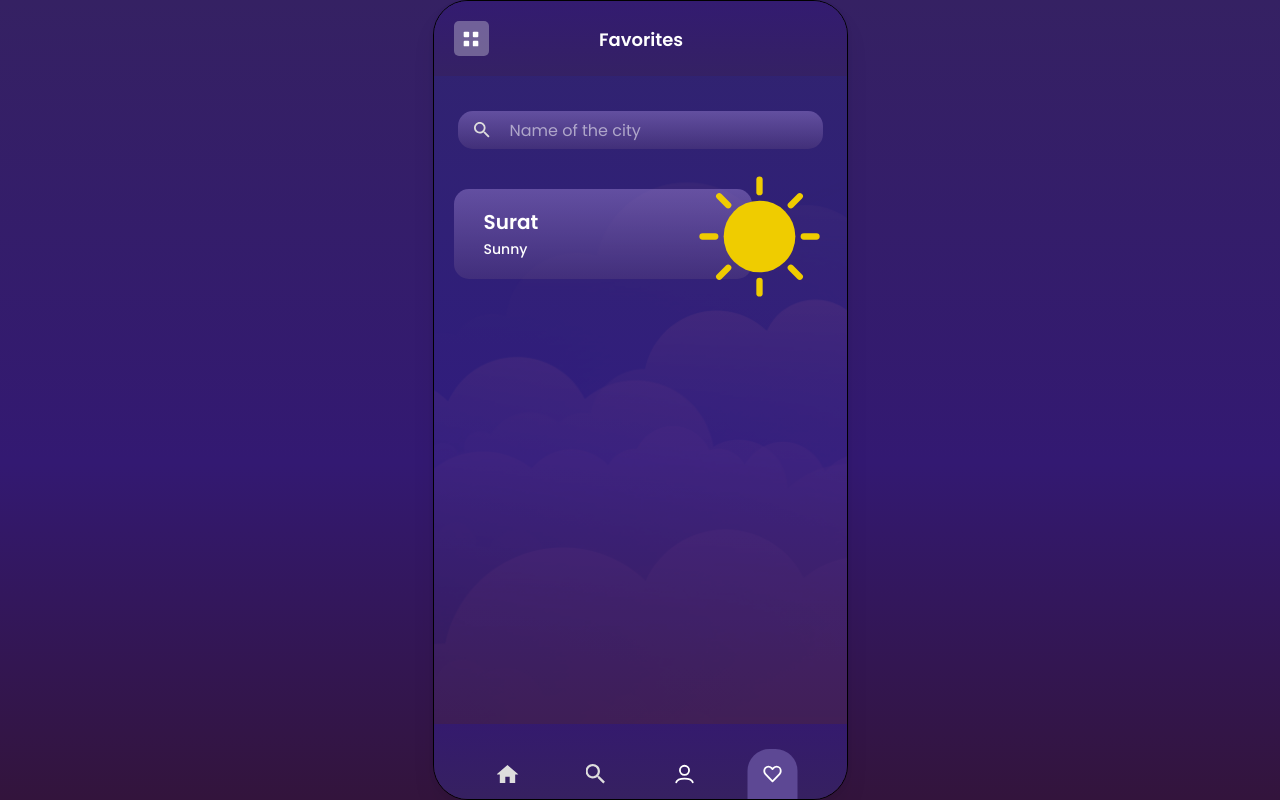
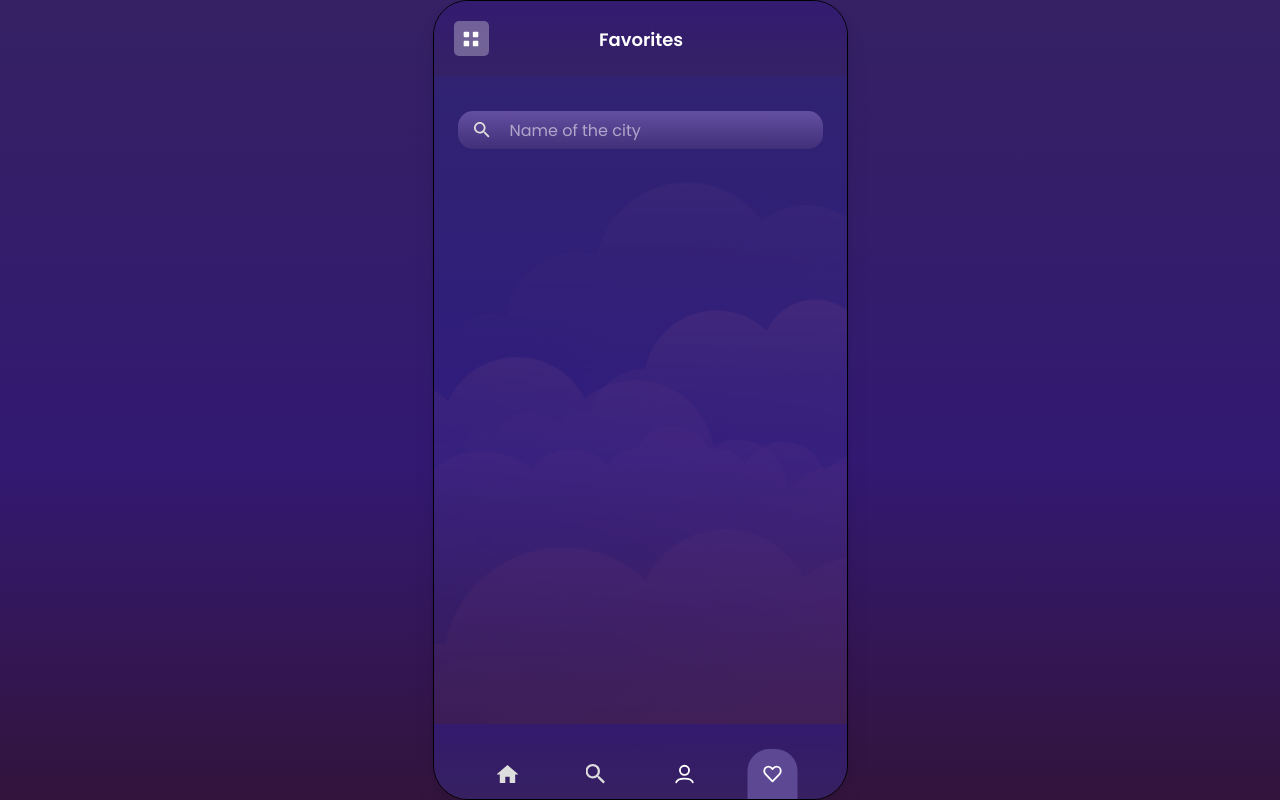
Before and after one commit to Avetisyan-Danila/weather-app, a Vue app: page /favorites in a window 1280 px wide. Built offline with nearby package versions, Linux system fonts and the light colour scheme.

Commit message:
Добавил вывод избранных городов

```diff
--- a/src/views/FavoritesView.vue
+++ b/src/views/FavoritesView.vue
@@ -12,14 +12,22 @@
       />
     </form>
 
-    <ul class="favorites__list">
-      <li class="favorites__item">
-        <city-card
-            :to="{ name: 'detailed', params: { city: 'test' } }"
-            title="Surat"
-            weatherIcon="sunny"
-            weatherName="Sunny"
-        />
+    <ul
+        v-if="favoritesPageForecasts.length"
+        class="favorites__list"
+    >
+      <li
+          v-for="forecast in favoritesPageForecasts"
+          class="favorites__item"
+      >
+        <transition name="list" appear>
+          <city-card
+              :to="{ name: 'detailed', params: { city: forecast.location.name } }"
+              :title="forecast.location.name"
+              :weatherIcon="forecast.currentDayIcon"
+              :weatherName="capitalizeFirstLetter(weatherConditions[forecast.current.condition.code])"
+          />
+        </transition>
       </li>
     </ul>
   </div>
@@ -28,11 +36,13 @@
 <script setup>
 import AppInput from "@/common/components/AppInput.vue";
 import CityCard from "@/modules/city-card/CityCard.vue";
-import { ref, watch } from "vue";
+import {onMounted, ref, watch} from "vue";
 import {useWeatherStore} from "@/stores/weather.js";
 import {useRecentSearchesStore} from "@/stores/recentSearches.js";
 import {useFavoritesStore} from "@/stores/favorites.js";
 import {useRouter} from "vue-router";
+import {capitalizeFirstLetter} from "@/common/helpers/capitalizeFirstLetter.js";
+import weatherConditions from "@/common/enums/weatherConditions.js";
 
 const isValid = ref(true);
 const searchValue = ref('');
@@ -44,6 +54,7 @@ watch(searchValue, () => {
 
 const router = useRouter();
 const weatherStore = useWeatherStore();
+const favoritesStore = useFavoritesStore();
 
 const onSubmit = async () => {
   if (!searchValue.value) {
@@ -61,6 +72,14 @@ const onSubmit = async () => {
     searchError.value = 'Couldn`t find the city';
   }
 }
+
+const favoritesPageForecasts = ref([]);
+onMounted(async () => {
+  for (const city of favoritesStore.favorites) {
+    await weatherStore.setCityWeather(city, 1);
+    favoritesPageForecasts.value.push(weatherStore.getCityWeather(city, 1));
+  }
+})
 </script>
 
 <style lang="scss" scoped>
```
